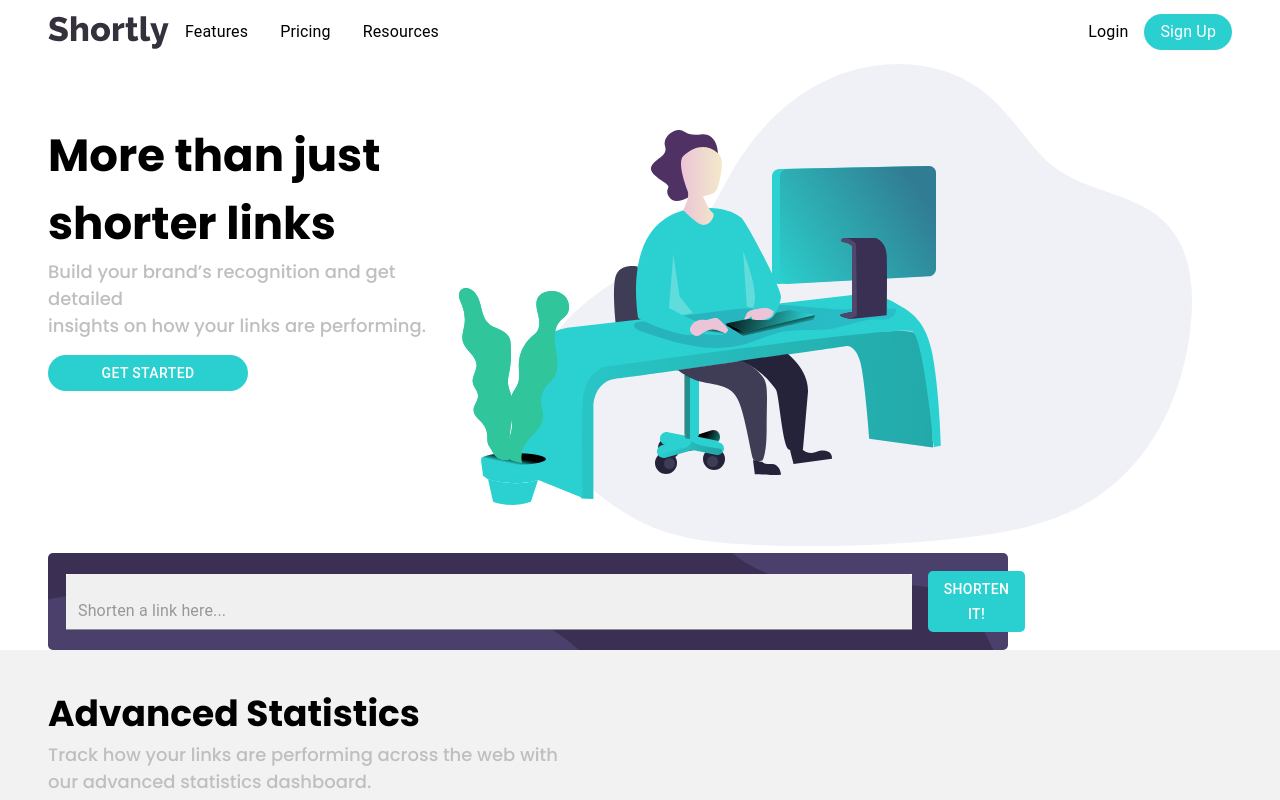
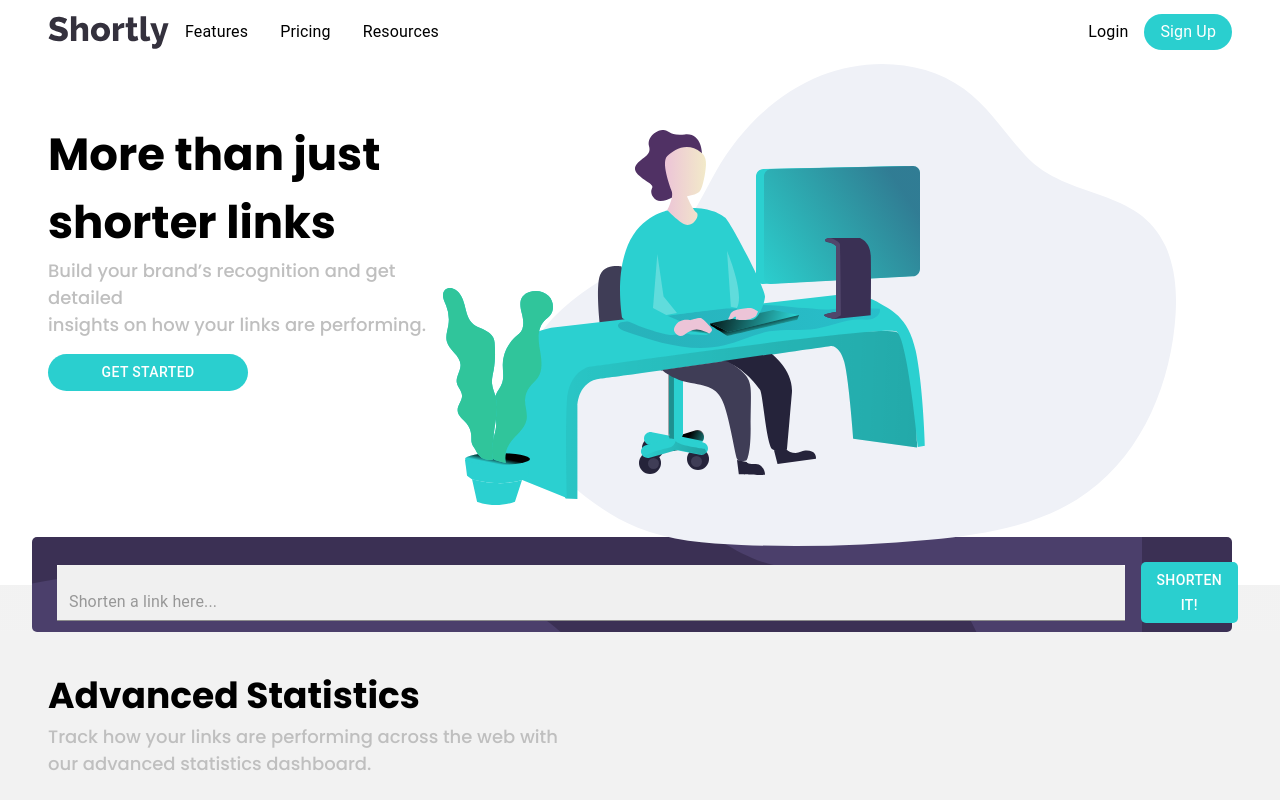
Before and after one commit to Akshaydotcom/url-shortening-api, a React (Create React App) app: page / in a window 1280 px wide. Shown: the top 800 px of the page. Built offline with nearby package versions, Linux system fonts and the light colour scheme.

Commit message:
Rendering URLs and Styling Changes

```diff
--- a/src/App.css
+++ b/src/App.css
@@ -94,16 +94,30 @@ section{
     background-color: aquamarine;
 }
 
+.shortener-container{
+    background-image: linear-gradient(white 50%, hsl(0, 0%, 95%) 50%);
+}
+
 .input-container{
     display: flex;
     justify-content: space-around;
-    padding: 1em;
+    padding: 0.5em;
     background-image: url('./images/bg-shorten-desktop.svg');
     background-repeat: no-repeat;
     background-color:  hsl(257, 27%, 26%);
     border-radius: 5px;
-    width:75%
+    width:50%
 }
+
+.shortUrl-container{
+    background-color: white;
+    display: inline-flex;
+    justify-content: space-between;
+    padding: 0.5em;
+    width:50%;
+    border: 9px solid hsl(0, 0%, 95%) ;
+}
+
 
 @media screen and (max-width: 900px){
     section{
--- a/src/App.js
+++ b/src/App.js
@@ -102,7 +102,7 @@ function App() {
           </Toolbar>
         </Container>
       </AppBar>
-      <Box sx={{ pl: { xl: 38, lg: 6, md: 6, sm: 0, xs: 0 } }}>
+      <Box sx={{ px: { xl: 38, lg: 6, md: 6, sm: 0, xs: 0 } }}>
         <Grid container>
             <Grid item xs={12} sm={12} md={4} lg={4} xl={6}>
             <article className="first-article">
@@ -135,10 +135,10 @@ function App() {
             </Grid>
         </Grid>
       </Box>
-      <Box sx={{ pl: { xl: 38, lg: 6, md: 6, sm: 0, xs: 0 }}}>
+      <Box sx={{ backgroundImage:'linear-gradient(white 48px, hsl(0, 0%, 95%) 0px)', px: { xl: 38, lg: 6, md: 6, sm: 0, xs: 0 }}}>
           <Shortener />
       </Box>
-      <Box sx={{ pl: { xl: 38, lg: 6, md: 6, sm: 0, xs: 0 }, backgroundColor:'hsl(0, 0%, 95%)'}}>
+      <Box sx={{ px: { xl: 38, lg: 6, md: 6, sm: 0, xs: 0 }, backgroundColor:'hsl(0, 0%, 95%)'}}>
         <article className="second-article">
           <header>
             <h3>
--- a/src/components/shortUrlItem.js
+++ b/src/components/shortUrlItem.js
@@ -1,13 +1,20 @@
-import { Button, Typography } from "@mui/material";
+import { Button, Grid, Typography } from "@mui/material";
 import React from "react";
 
 export default function ShortUrlItem(props){
     return(
-        <div style={{display:'inline-flex', alignContent:'flex-start'}}>
+        <Grid container className="shortUrl-container">
+            <Grid item xs={12} sm={12} md={12} lg={8} xl={8}>
             <Typography>
                 <span>{props.urlObject.oldUrl}</span>
+            </Typography>
+            </Grid>
+            <Grid item xs={12} sm={12} md={12} lg={3} xl={3} justifySelf={'flex-end'}>
+            <Typography sx={{color:'hsl(180, 66%, 49%)', fontSize:'1em'}}>
                 <span>{props.urlObject.shortUrl}</span>
             </Typography>
+            </Grid>
+            <Grid item xs={12} sm={12} md={12} lg={1} xl={1}>
             <Button  variant="contained"
             disableElevation
             sx={{
@@ -17,6 +24,8 @@ export default function ShortUrlItem(props){
               px:3,
               display: "block",
             }}>Copy</Button>
-        </div>
+            </Grid>
+
+        </Grid>
     )
 }
--- a/src/components/shortener.js
+++ b/src/components/shortener.js
@@ -1,10 +1,9 @@
-import { Button, Box, TextField, Grid } from "@mui/material";
+import { Button, TextField, Grid } from "@mui/material";
 import React from "react";
 import { useState, useEffect, useRef } from "react";
 import ShortUrlItem from "./shortUrlItem";
 
 export default function Shortener() {
-  //Get Input from user on button click
   //store Results in Session Storage
   //render the Results
   const [Url, setURL] = useState([]);
@@ -38,14 +37,13 @@ export default function Shortener() {
 
   return (
     <>
-      <div>
-        <Box className="input-container">
-            <Grid container spacing={2} alignItems={'center'}>
+      <div className="shortener-container">
+        <Grid container spacing={2} alignItems={'center'} className="input-container">
                 <Grid item xs={12} sm={12} md={12} lg={11} xl={11}>
                     <TextField
                         fullWidth
                         variant="filled"
-                        ref={inputRef}
+                        inputRef={inputRef}
                         id="url"
                         name="url"
                         placeholder="Shorten a link here..."
@@ -68,8 +66,7 @@ export default function Shortener() {
                         Shorten It!
                     </Button>
                 </Grid>
-            </Grid>
-        </Box>
+        </Grid>
         {Url.length > 0 &&
           Url.map((urlObject, index) => (
             <ShortUrlItem key={index} urlObject={urlObject} />
```
